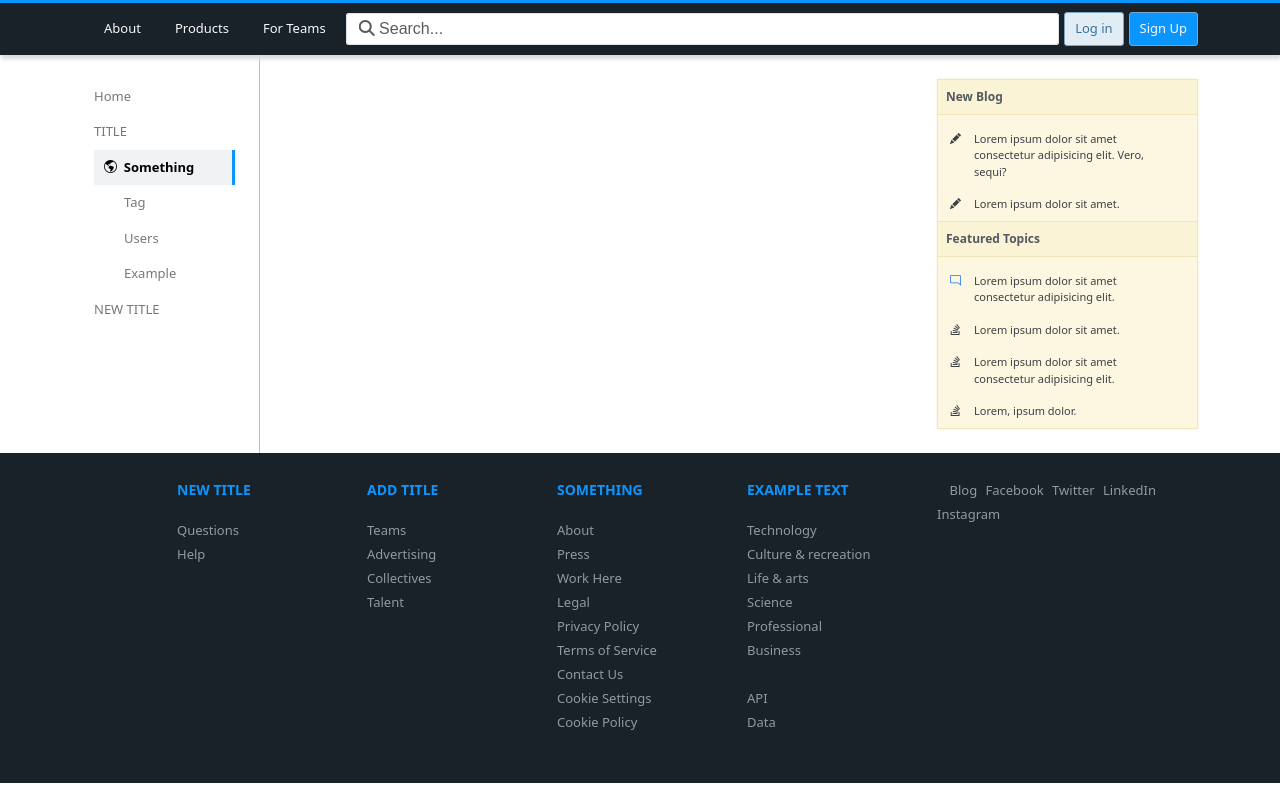
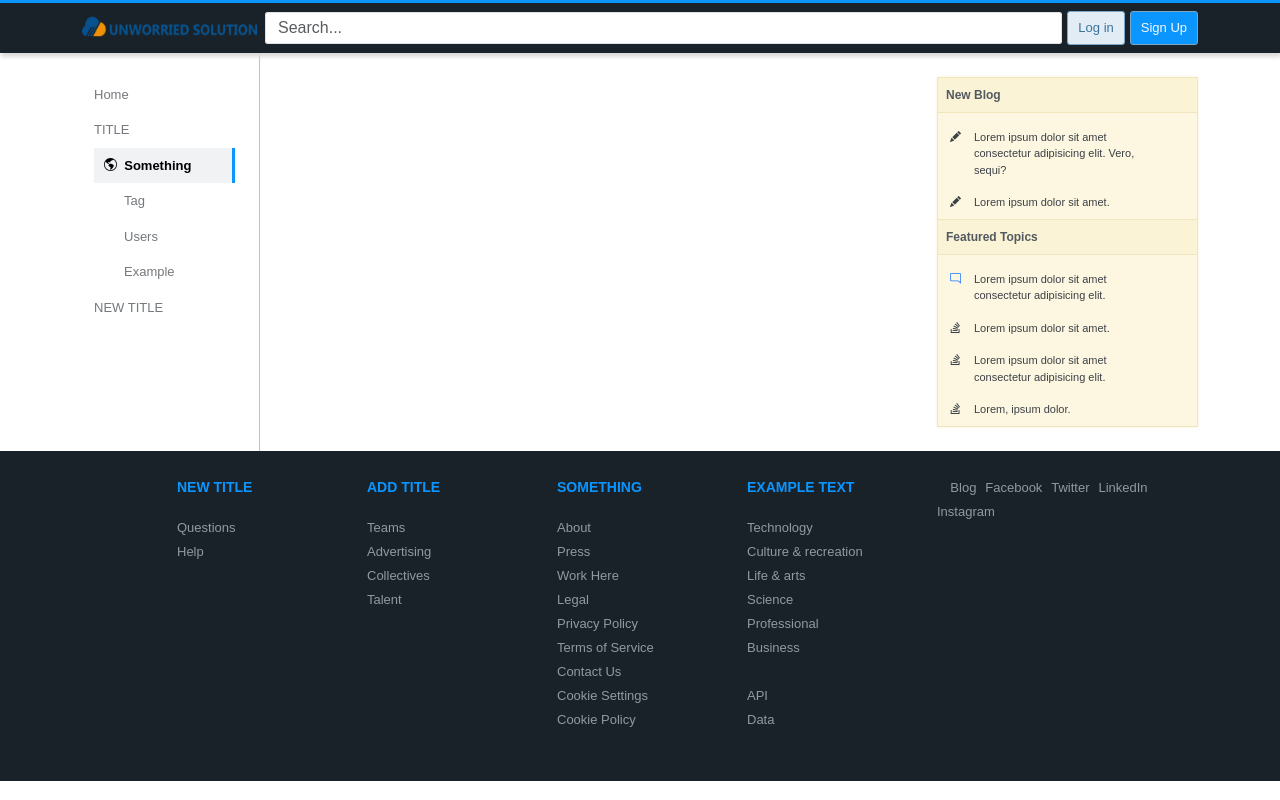
Before and after one commit to hemal0303/stack_clone, a Django app: template StackOverflowClone/home/templates/home/index.html in a window 1280 px wide. Run offline with Django 3.2, Linux system fonts and the light colour scheme; the template is opened without the code that fills it, so the values that code supplies are empty.

Commit message:
font and logo change.

```diff
--- a/StackOverflowClone/home/templates/home/common.html
+++ b/StackOverflowClone/home/templates/home/common.html
@@ -16,6 +16,9 @@
     <link rel="stylesheet" href="{% static 'home/css/util.css' %}">
 
     <style>
+        * {
+        font-family: sans-serif;
+        }
     </style>
 </head>
 
@@ -23,14 +26,15 @@
     <header>
         <nav class="navbar navbar-expand-lg" style="box-shadow: 1px 4px 4px rgb(218, 218, 218);">
             <div class="container nav_align">
-                <!-- <img src="{% static 'home/img/stackoverflow_logo_2.png' %}" class="logo" alt="logo"> -->
+                <a style="text-decoration:none;" class="text-light nav-link" aria-current="page" href="{% url 'index' %}">
+                <img src="{% static 'home/img/homelogo.png' %}" class="logo" alt="logo" style="width: 175px !important;"></a>
                 <button class="navbar-toggler" type="button" data-bs-toggle="collapse"
                     data-bs-target="#navbarSupportedContent" aria-controls="navbarSupportedContent" aria-expanded="false"
                     aria-label="Toggle navigation">
                     <span class="navbar-toggler-icon"></span>
                 </button>
                 <div class="collapse navbar-collapse" id="navbarSupportedContent">
-                    <ul class="navbar-nav me-auto mb-2 mb-lg-0">
+                    <!-- <ul class="navbar-nav me-auto mb-2 mb-lg-0">
                         <li class="nav-item nav_hover">
                             <a style="text-decoration:none;" class="text-light nav-link" aria-current="page" href="{% url 'index' %}">About</a>
                         </li>
@@ -40,9 +44,9 @@
                         <li class="nav-item nav_hover">
                             <a style="text-decoration:none;" class="text-light nav-link" aria-current="page" href="{% url 'index' %}">For Teams</a>
                         </li>
-                    </ul>
+                    </ul> -->
                     <form action="/" class="nav_searchbar" role="search" style="flex-grow: 1;">
-                        <input class="form-control search_bar_input" id='question_search' name="question_search" type="search" placeholder="&#xF002; Search..." style="font-family:Arial, FontAwesome" aria-label="Search">
+                        <input class="form-control search_bar_input" id='question_search' name="question_search" type="search" placeholder="Search..." style="font-family:sans-serif" aria-label="Search">
                     </form>
 
                     {% if request.user.is_authenticated %}
--- a/StackOverflowClone/home/templates/home/login.html
+++ b/StackOverflowClone/home/templates/home/login.html
@@ -133,7 +133,7 @@
                 <div class="col-12 col-md-8 col-lg-6 col-xl-5">
                     <div class="card center" style="background-color: transparent;border: none;">
                         <div class="card-body">
-                            <!-- <img src="{% static 'home/img/minilogo.svg.png' %}" class="" alt="logo"> -->
+                            <img src="{% static 'home/img/logo.png' %}" class="" alt="logo">
                             <div class="mb-md-1 mt-md-1">
                                 <a class="oauth-container btn darken-4 white black-text" href="{% url 'social:begin' 'google-oauth2' %}"
                                     style="width:280px;background-color: white;box-shadow: 1px 0px 10px 1px #cccccc;">
@@ -155,7 +155,7 @@
 
                             </div>
 
-                            <div class="mb-md-2 mt-md-2">
+                            <!-- <div class="mb-md-2 mt-md-2">
                                 <a class="oauth-container btn btn-primary" href="#" style="width:280px;box-shadow: 1px 0px 10px 1px #cccccc;">
                                     <div class="left">
                                         <i class="bi bi-facebook" style="margin-right: 8px;"></i>
@@ -163,7 +163,7 @@
                                     </div>
                                 </a>
 
-                            </div>
+                            </div> -->
 
                             <div class="mb-md-2 mt-md-2">
                                 <div class="card p-3" style="width: 280px;background-color: white;box-shadow: 1px 0px 10px 1px #cccccc;">
```
Also changed, not shown: StackOverflowClone/home/static/home/img/homelogo.png (added), StackOverflowClone/home/static/home/img/logo.png (added).
